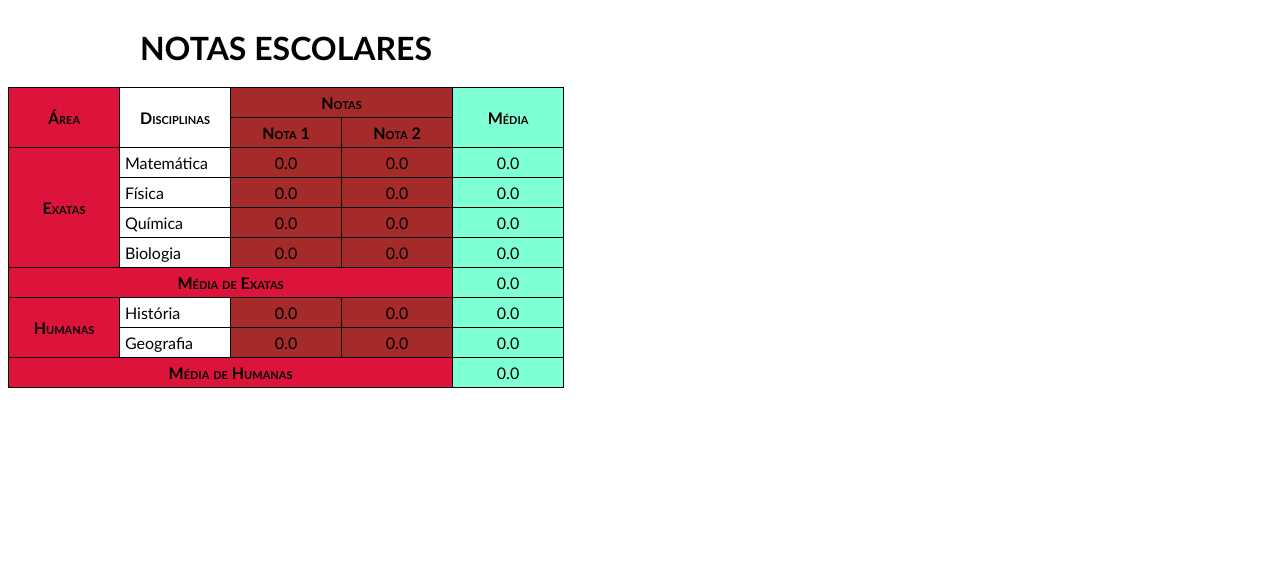
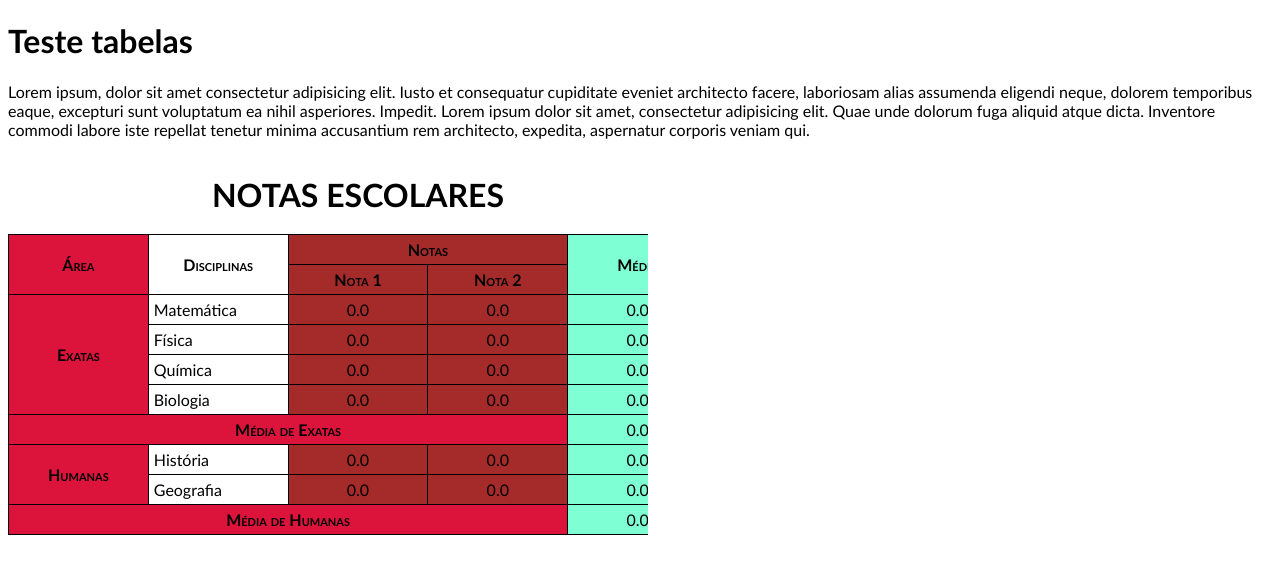
Before and after one commit to faustino777/estudos, a plain HTML site: page html-css/ex023/tabela006.html in a window 1280 px wide. Drawn offline with Linux system fonts and the light colour scheme.

Commit message:
Update tabela006.html

```diff
--- a/html-css/ex023/tabela006.html
+++ b/html-css/ex023/tabela006.html
@@ -12,7 +12,7 @@
 
         table{
             border-collapse: collapse;
-            min-width: 360px;
+            width: 700px;
         }
 
         caption{
@@ -58,9 +58,20 @@
         col.colarea{
             background-color: crimson;
         }
+
+        div#container{
+            overflow-x: auto;
+            width: 50vw;
+        }
     </style>
 </head>
 <body>
+    <h1>Teste tabelas</h1>
+    <p>
+        Lorem ipsum, dolor sit amet consectetur adipisicing elit. Iusto et consequatur cupiditate eveniet architecto facere, laboriosam alias assumenda eligendi neque, dolorem temporibus eaque, excepturi sunt voluptatum ea nihil asperiores. Impedit. Lorem ipsum dolor sit amet, consectetur adipisicing elit. Quae unde dolorum fuga aliquid atque dicta. Inventore commodi labore iste repellat tenetur minima accusantium rem architecto, expedita, aspernatur corporis veniam qui.
+    </p>
+
+    <div id="container">
         <table>
             <colgroup>
                 <col class="colarea">
@@ -68,7 +79,6 @@
                 <col class="colnota1" span="2">
                 <col class="colmed">
             </colgroup>
-
             <caption> Notas Escolares</caption>
             <thead>
                 <tr>
@@ -129,8 +139,8 @@
                     <th scope="row" colspan="4" class="media">Média de Humanas</th>
                     <td class="media">0.0</td>
                 </tr>
-
             </tbody>
         </table>
+    </div>
 </body>
 </html>
```
Lines whose indentation alone changed are shown as unchanged.
